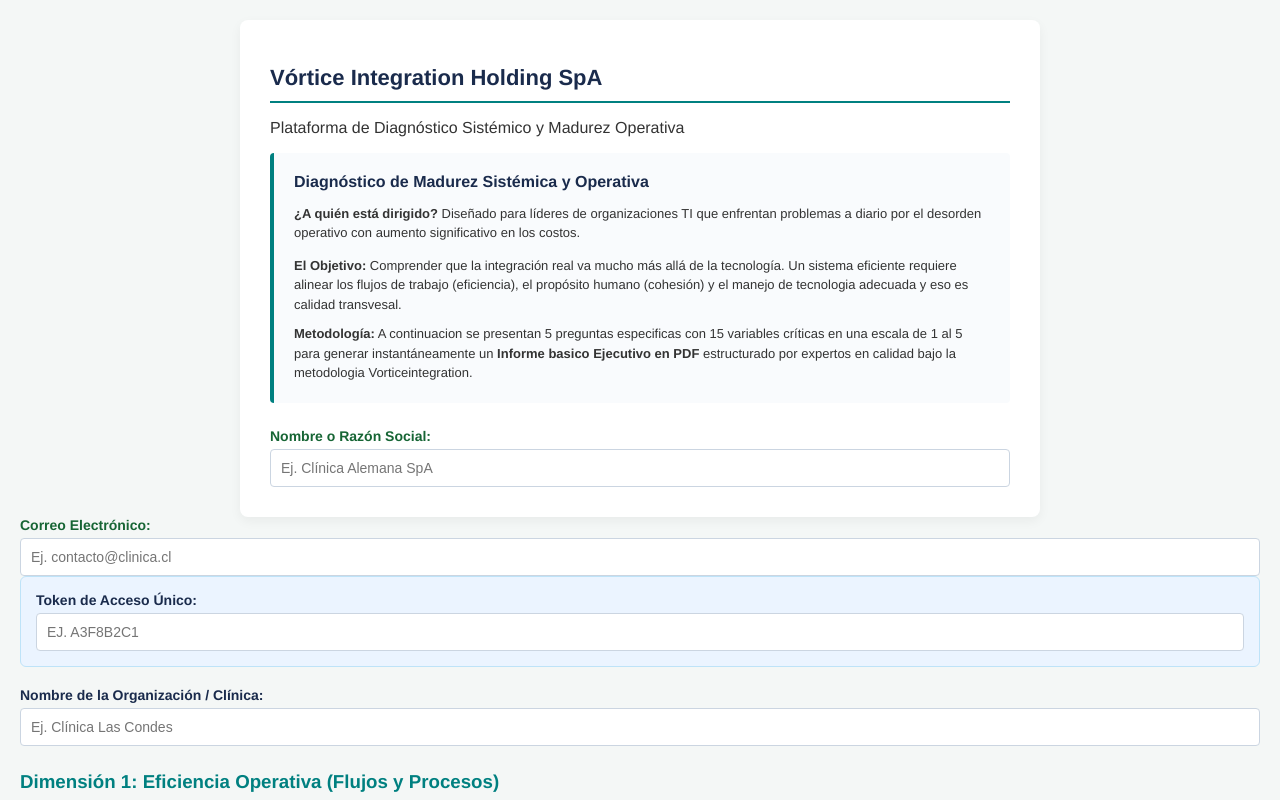
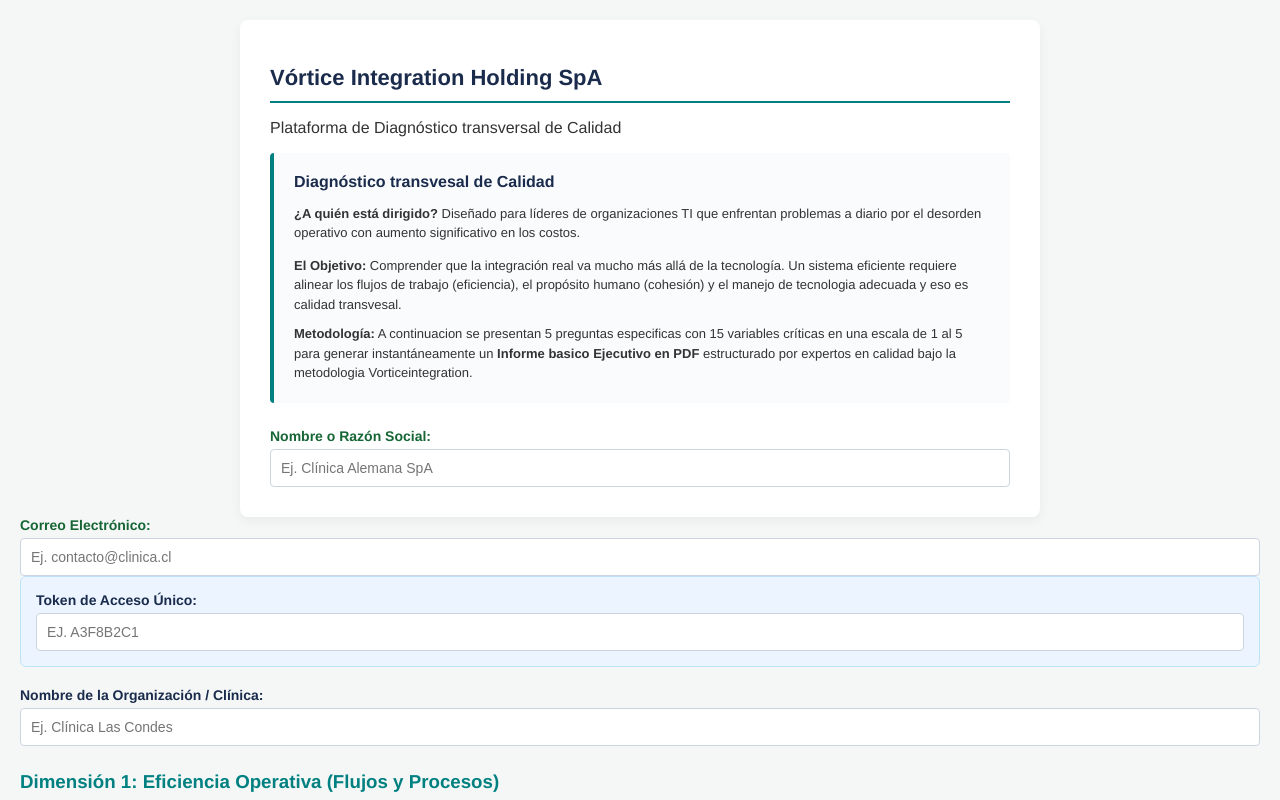
Before and after one commit to karensudzuki-eng/vortice-diagnostico, a plain HTML site: page index.html in a window 1280 px wide. Shown: the top 800 px of the page. Drawn offline with Linux system fonts and the light colour scheme.

Commit message:
Update index.html

```diff
--- a/index.html
+++ b/index.html
@@ -25,11 +25,11 @@
 
 <div class="container">
     <h1>Vórtice Integration Holding SpA</h1>
-    <p>Plataforma de Diagnóstico Sistémico y Madurez Operativa</p>
+    <p>Plataforma de Diagnóstico transversal de Calidad</p>
 
     <!-- Caja Explicativa -->
     <div style="margin-bottom: 25px; padding: 20px; background-color: #F9FBFD; border-left: 4px solid #008080; border-radius: 4px;">
-        <h3 style="color: #1A2B4C; margin-top: 0; font-size: 16px; margin-bottom: 10px;">Diagnóstico de Madurez Sistémica y Operativa</h3>
+        <h3 style="color: #1A2B4C; margin-top: 0; font-size: 16px; margin-bottom: 10px;">Diagnóstico transvesal de Calidad</h3>
         <p style="color: #333333; font-size: 13px; line-height: 1.5; margin-bottom: 10px;">
             <b>¿A quién está dirigido?</b> Diseñado para líderes de organizaciones TI que enfrentan problemas a diario por el desorden operativo con aumento significativo en los costos.
         </p>
```
